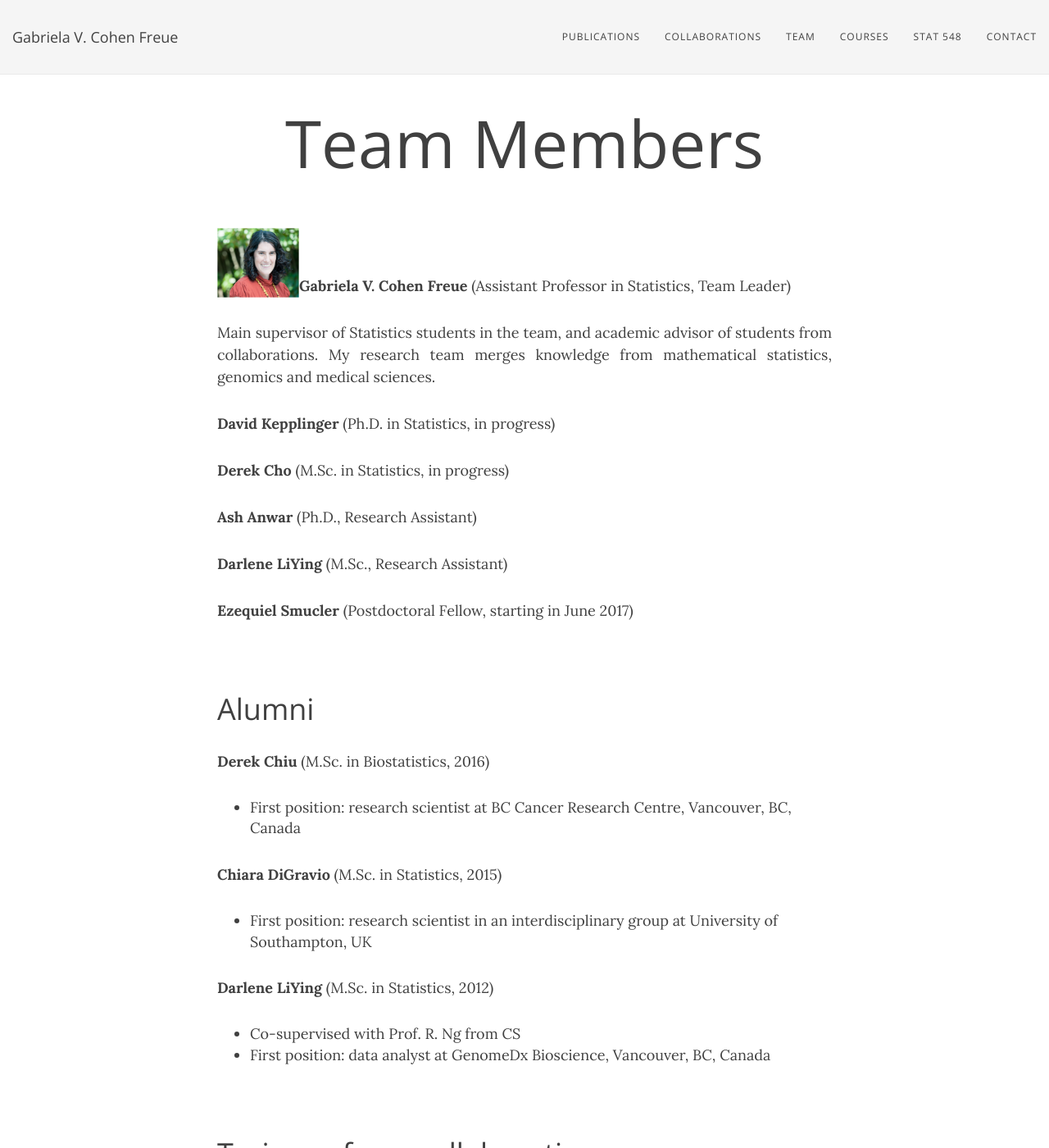
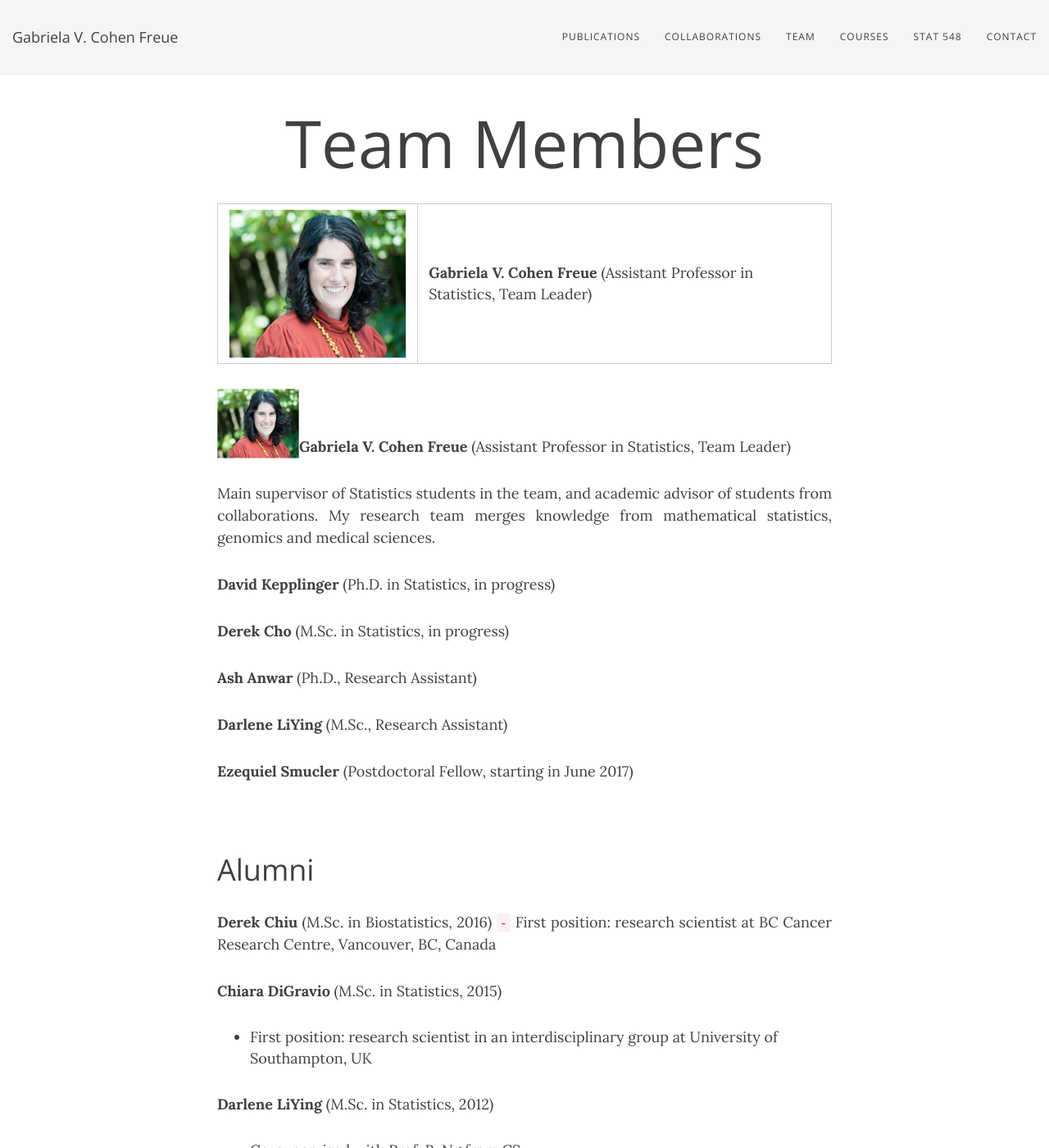
Before and after one commit to gcohenfr/gcohenfr.github.io, a Jekyll site: the page built from team.md, in a window 1280 px wide and 1400 px high. Shown: the whole window at 82% size. Built offline with Jekyll 4.4.1, drawn with Linux system fonts in a browser that asks for light colours; nearby versions of some CDN libraries.

Commit message:
Update team.md

```diff
--- a/team.md
+++ b/team.md
@@ -2,6 +2,7 @@
 layout: page
 title: Team Members
 ---
+| ![Flowers](/img/me.png) |**Gabriela V. Cohen Freue** (Assistant Professor in Statistics, Team Leader) |
 
 <img style="float: left;" src="/img/me.png" height="85" width="100">
 <br>
@@ -25,7 +26,7 @@ Main supervisor of Statistics students in the team, and academic advisor of stud
 # Alumni
 
 **Derek Chiu** (M.Sc. in Biostatistics, 2016)
-  * First position: research scientist at BC Cancer Research Centre, Vancouver, BC, Canada
+  ``-`` First position: research scientist at BC Cancer Research Centre, Vancouver, BC, Canada
 
 **Chiara DiGravio** (M.Sc. in Statistics, 2015)
 
```
